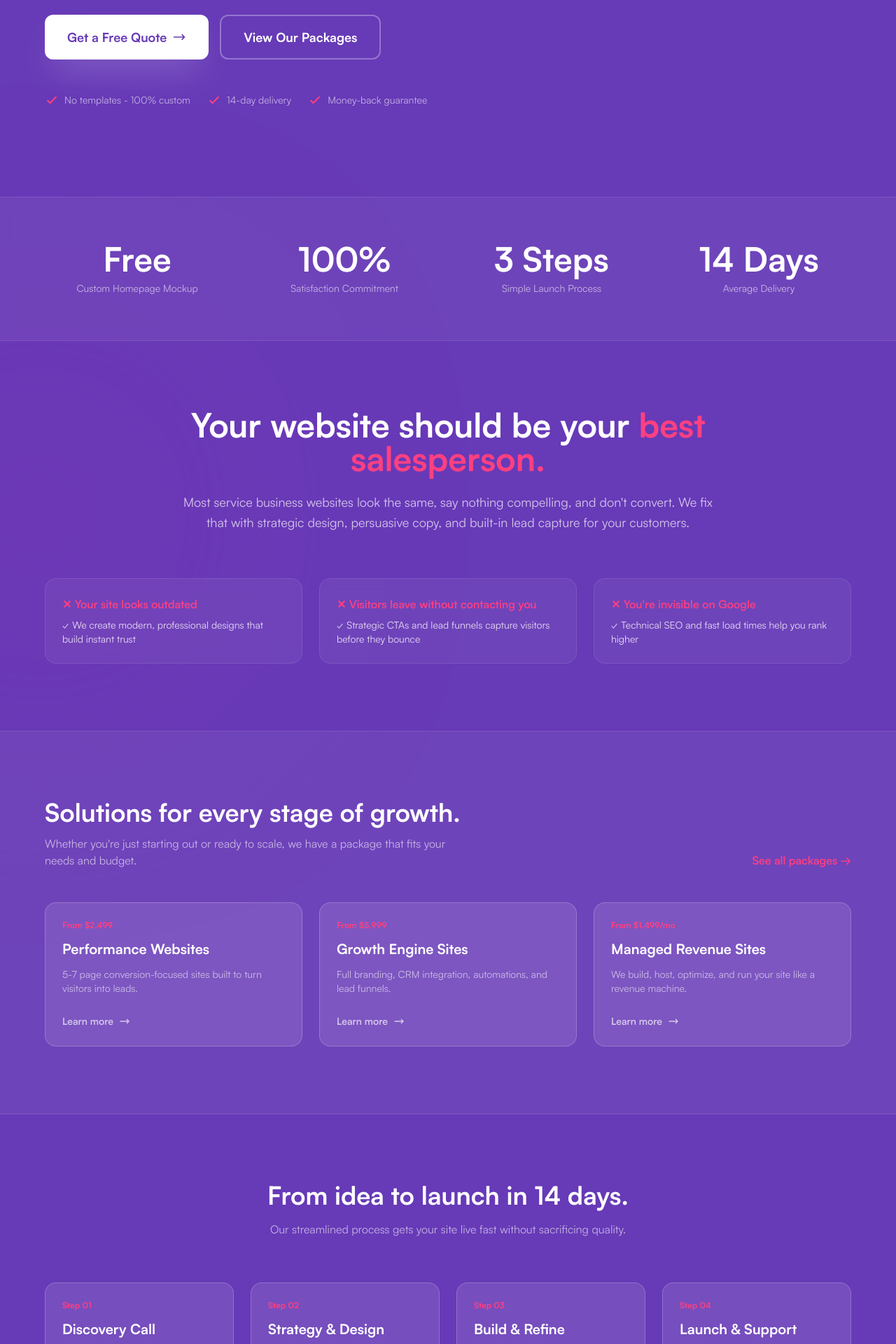
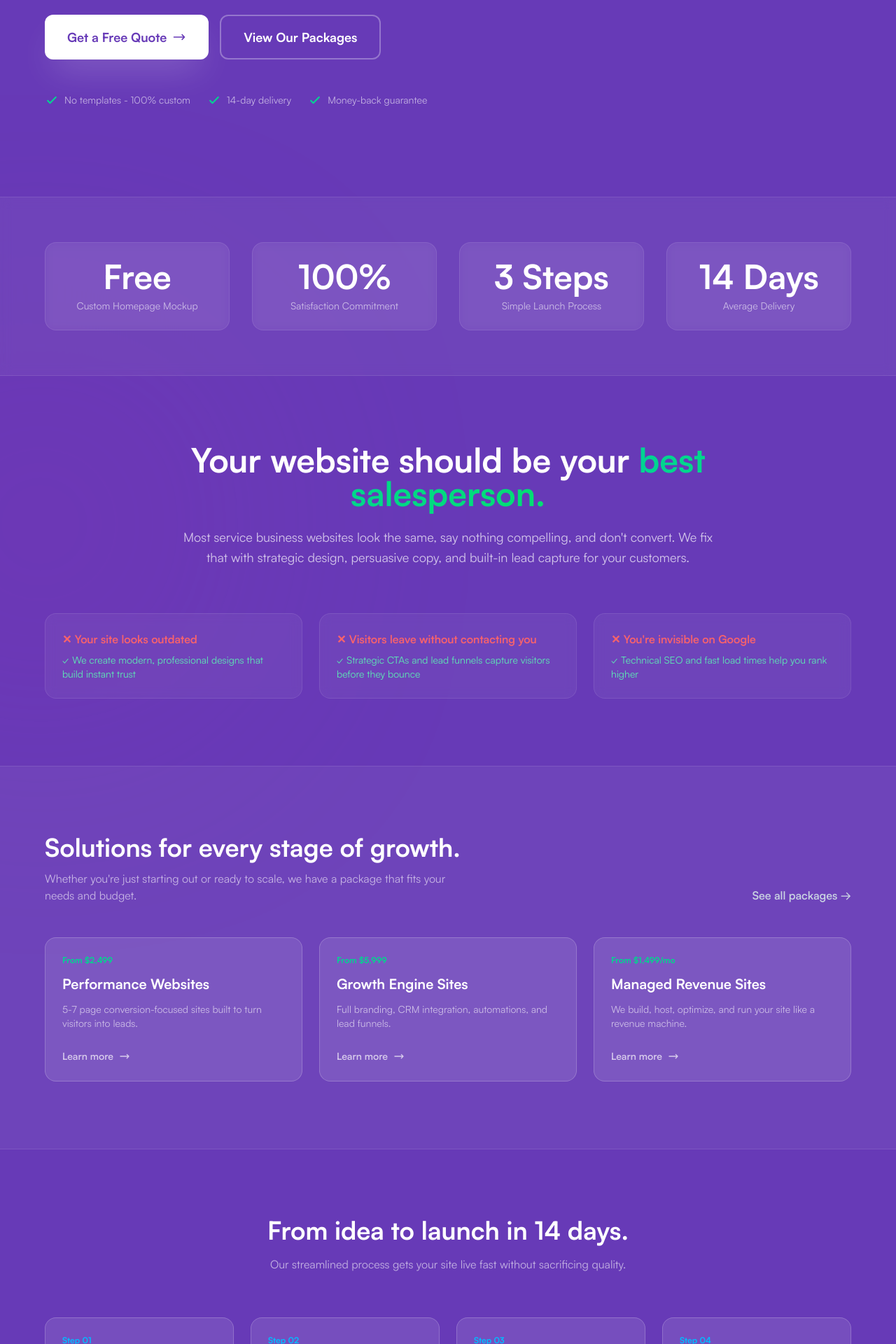
Before and after one commit to kmnxtbuck/nxtbuck, a Next.js app: page / in a window 1280 px wide. Shown: the part 560-2480 px from the top of the page at 70% size. Built offline with nearby package versions, Linux system fonts and the light colour scheme; no server answers.

Commit message:
Update colors

```diff
--- a/app/about-us/page.tsx
+++ b/app/about-us/page.tsx
@@ -246,14 +246,14 @@ export default function AboutUs() {
           <div className="flex flex-col sm:flex-row gap-3 sm:gap-4 justify-center">
             <Link
               href="/contact-us"
-              className="inline-flex items-center justify-center gap-2 px-6 sm:px-8 py-3.5 sm:py-4 rounded-xl bg-white text-[#673AB7] font-bold text-base sm:text-lg hover:bg-white/90 transition-all duration-300 shadow-2xl shadow-white/20 active:scale-[0.98] sm:hover:scale-[1.02]"
+              className="inline-flex items-center justify-center gap-2 px-6 sm:px-8 py-3.5 sm:py-4 rounded-xl bg-white text-[#673AB7] font-bold text-base sm:text-lg hover:bg-cyan-400 hover:text-white transition-all duration-300 shadow-2xl shadow-white/20 hover:shadow-cyan-400/40 active:scale-[0.98] sm:hover:scale-[1.02]"
             >
               Get Your Free Quote
               <ArrowIcon className="w-4 h-4 sm:w-5 sm:h-5" />
             </Link>
             <Link
               href="/our-products"
-              className="inline-flex items-center justify-center gap-2 px-6 sm:px-8 py-3.5 sm:py-4 rounded-xl border-2 border-white/30 text-white font-bold text-base sm:text-lg hover:bg-white/10 hover:border-white/50 transition-all duration-300"
+              className="inline-flex items-center justify-center gap-2 px-6 sm:px-8 py-3.5 sm:py-4 rounded-xl border-2 border-white/30 text-white font-bold text-base sm:text-lg hover:bg-cyan-400/20 hover:border-cyan-400/60 hover:text-cyan-300 transition-all duration-300"
             >
               View Packages
             </Link>
--- a/app/comparison/page.tsx
+++ b/app/comparison/page.tsx
@@ -167,14 +167,14 @@ export default function ComparisonPage() {
           <div className="flex flex-col sm:flex-row gap-3 sm:gap-4 justify-center mb-6 sm:mb-8">
             <Link
               href="/contact-us"
-              className="inline-flex items-center justify-center gap-2 px-8 sm:px-10 py-4 sm:py-5 rounded-xl bg-white text-[#673AB7] font-bold text-base sm:text-lg hover:bg-white/90 transition-all duration-300 shadow-2xl shadow-white/20 hover:shadow-white/30 active:scale-[0.98] sm:hover:scale-[1.02]"
+              className="inline-flex items-center justify-center gap-2 px-8 sm:px-10 py-4 sm:py-5 rounded-xl bg-white text-[#673AB7] font-bold text-base sm:text-lg hover:bg-cyan-400 hover:text-white transition-all duration-300 shadow-2xl shadow-white/20 hover:shadow-cyan-400/40 active:scale-[0.98] sm:hover:scale-[1.02]"
             >
               Get My Free 5-Minute Teardown
               <ArrowIcon className="w-4 h-4 sm:w-5 sm:h-5" />
             </Link>
             <Link
               href="/our-products"
-              className="inline-flex items-center justify-center gap-2 px-8 sm:px-10 py-4 sm:py-5 rounded-xl border-2 border-white/30 text-white font-bold text-base sm:text-lg hover:bg-white/10 hover:border-white/50 transition-all duration-300"
+              className="inline-flex items-center justify-center gap-2 px-8 sm:px-10 py-4 sm:py-5 rounded-xl border-2 border-white/30 text-white font-bold text-base sm:text-lg hover:bg-cyan-400/20 hover:border-cyan-400/60 hover:text-cyan-300 transition-all duration-300"
             >
               See Pricing & How It Works
             </Link>
--- a/app/components/ContactForm.tsx
+++ b/app/components/ContactForm.tsx
@@ -371,7 +371,7 @@ export default function ContactForm() {
       <button
         type="submit"
         disabled={status === "sending"}
-        className="w-full flex items-center justify-center gap-2 py-4 px-6 rounded-xl bg-white text-[#673AB7] font-bold text-base hover:bg-white/90 disabled:bg-white/50 transition-all duration-300 active:scale-[0.98]"
+        className="w-full flex items-center justify-center gap-2 py-4 px-6 rounded-xl bg-white text-[#673AB7] font-bold text-base hover:bg-cyan-400 hover:text-white disabled:bg-white/50 transition-all duration-300 active:scale-[0.98] hover:shadow-cyan-400/40"
       >
         {status === "sending" ? "Sending..." : "Get My Free Quote"}
         {status !== "sending" && <ArrowIcon className="w-5 h-5" />}
--- a/app/components/ConversionSlider.tsx
+++ b/app/components/ConversionSlider.tsx
@@ -566,7 +566,7 @@ export default function ConversionSlider() {
                     goal: selectedGoal,
                   })
                 }
-                className="inline-flex items-center justify-center gap-2 px-4 sm:px-5 py-2.5 rounded-xl bg-white text-[#673AB7] text-xs sm:text-sm font-semibold hover:bg-white/95 active:scale-[0.98] transition-all shadow-lg shadow-white/20"
+                className="inline-flex items-center justify-center gap-2 px-4 sm:px-5 py-2.5 rounded-xl bg-white text-[#673AB7] text-xs sm:text-sm font-semibold hover:bg-cyan-400 hover:text-white active:scale-[0.98] transition-all shadow-lg shadow-white/20 hover:shadow-cyan-400/40"
               >
                 Get my free 5‑minute teardown
               </button>
--- a/app/globals.css
+++ b/app/globals.css
@@ -30,6 +30,19 @@
     opacity: 1;
     transform: translateX(0);
   }
+}
+
+@keyframes breathe {
+  0%, 100% {
+    transform: scale(1);
+  }
+  50% {
+    transform: scale(1.002);
+  }
+}
+
+.breathe {
+  animation: breathe 1.2s ease-in-out infinite;
 }
 
 /* Blog post mobile responsiveness */
--- a/app/our-products/page.tsx
+++ b/app/our-products/page.tsx
@@ -275,8 +275,8 @@ export default function OurProducts() {
                   href="/contact-us"
                   className={`w-full flex items-center justify-center gap-2 py-3 sm:py-4 px-4 sm:px-6 rounded-lg sm:rounded-xl font-bold text-sm sm:text-base transition-all duration-300 active:scale-[0.98] ${
                     pkg.popular
-                      ? "bg-gradient-to-r from-[#FF4081] to-[#E040FB] text-white shadow-lg shadow-[#FF4081]/25 hover:shadow-[#FF4081]/40 sm:hover:scale-[1.02]"
-                      : "bg-white/10 text-white hover:bg-white/20 border border-white/10 hover:border-white/20"
+                      ? "bg-gradient-to-r from-[#FF4081] to-[#E040FB] text-white shadow-lg shadow-[#FF4081]/25 hover:bg-cyan-400 hover:shadow-cyan-400/40 sm:hover:scale-[1.02]"
+                      : "bg-white/10 text-white hover:bg-cyan-400/20 border border-white/10 hover:border-cyan-400/60 hover:text-cyan-300"
                   }`}
                 >
                   Get Started
@@ -304,7 +304,7 @@ export default function OurProducts() {
         </p>
             <Link
               href="/contact-us"
-              className="inline-flex items-center gap-2 sm:gap-3 px-6 sm:px-8 py-3 sm:py-4 rounded-lg sm:rounded-xl bg-white text-[#0a0a0a] font-bold text-sm sm:text-base hover:bg-white/90 transition-all duration-300 shadow-2xl shadow-white/10 hover:shadow-white/20 active:scale-[0.98] sm:hover:scale-[1.02]"
+              className="inline-flex items-center gap-2 sm:gap-3 px-6 sm:px-8 py-3 sm:py-4 rounded-lg sm:rounded-xl bg-white text-[#0a0a0a] font-bold text-sm sm:text-base hover:bg-cyan-400 hover:text-white transition-all duration-300 shadow-2xl shadow-white/10 hover:shadow-cyan-400/40 active:scale-[0.98] sm:hover:scale-[1.02]"
             >
               Schedule Your Free Consultation
               <ArrowIcon className="w-4 h-4 sm:w-5 sm:h-5" />
--- a/app/page.tsx
+++ b/app/page.tsx
@@ -114,14 +114,14 @@ export default function Home() {
             <div className="flex flex-col sm:flex-row gap-3 sm:gap-4 mb-8 sm:mb-12">
               <Link
                 href="/contact-us"
-                className="inline-flex items-center justify-center gap-2 px-6 sm:px-8 py-3.5 sm:py-4 rounded-xl bg-white text-[#673AB7] font-bold text-base sm:text-lg hover:bg-white/90 transition-all duration-300 shadow-2xl shadow-white/20 hover:shadow-white/30 active:scale-[0.98] sm:hover:scale-[1.02]"
+                className="inline-flex items-center justify-center gap-2 px-6 sm:px-8 py-3.5 sm:py-4 rounded-xl bg-white text-[#673AB7] font-bold text-base sm:text-lg hover:bg-cyan-400 hover:text-white transition-all duration-300 shadow-2xl shadow-white/20 hover:shadow-cyan-400/40 active:scale-[0.98] sm:hover:scale-[1.01]"
               >
                 Get a Free Quote
                 <ArrowIcon className="w-4 h-4 sm:w-5 sm:h-5" />
               </Link>
               <Link
                 href="/our-products"
-                className="inline-flex items-center justify-center gap-2 px-6 sm:px-8 py-3.5 sm:py-4 rounded-xl border-2 border-white/30 text-white font-bold text-base sm:text-lg hover:bg-white/10 hover:border-white/50 transition-all duration-300"
+                className="inline-flex items-center justify-center gap-2 px-6 sm:px-8 py-3.5 sm:py-4 rounded-xl border-2 border-white/30 text-white font-bold text-base sm:text-lg hover:bg-cyan-400/20 hover:border-cyan-400/60 hover:text-cyan-300 transition-all duration-300"
               >
                 View Our Packages
               </Link>
@@ -130,15 +130,15 @@ export default function Home() {
             {/* Trust Indicators */}
             <div className="flex flex-col sm:flex-row sm:flex-wrap items-start sm:items-center gap-3 sm:gap-6 text-xs sm:text-sm text-white/60">
               <div className="flex items-center gap-2">
-                <CheckIcon className="w-4 h-4 sm:w-5 sm:h-5 text-[#FF4081] flex-shrink-0" />
+                <CheckIcon className="w-4 h-4 sm:w-5 sm:h-5 text-emerald-400 flex-shrink-0" />
                 <span>No templates - 100% custom</span>
               </div>
               <div className="flex items-center gap-2">
-                <CheckIcon className="w-4 h-4 sm:w-5 sm:h-5 text-[#FF4081] flex-shrink-0" />
+                <CheckIcon className="w-4 h-4 sm:w-5 sm:h-5 text-emerald-400 flex-shrink-0" />
                 <span>14-day delivery</span>
               </div>
               <div className="flex items-center gap-2">
-                <CheckIcon className="w-4 h-4 sm:w-5 sm:h-5 text-[#FF4081] flex-shrink-0" />
+                <CheckIcon className="w-4 h-4 sm:w-5 sm:h-5 text-emerald-400 flex-shrink-0" />
                 <span>Money-back guarantee</span>
               </div>
             </div>
@@ -151,7 +151,7 @@ export default function Home() {
         <div className="max-w-6xl mx-auto">
           <div className="grid grid-cols-2 md:grid-cols-4 gap-6 sm:gap-8 text-center">
             {stats.map((stat, index) => (
-              <div key={index}>
+              <div key={index} className="breathe p-4 sm:p-6 rounded-2xl border border-white/10 bg-white/5 backdrop-blur-sm hover:scale-105 hover:shadow-lg hover:shadow-[#ffe577]/20 hover:-translate-y-1 transition-all duration-300 hover:border-[#ffe577]/40 hover:bg-[#ffe577]/5">
                 <div className="text-2xl sm:text-3xl md:text-4xl lg:text-5xl font-bold text-white mb-1 sm:mb-2">
                   {stat.value}
                 </div>
@@ -168,7 +168,7 @@ export default function Home() {
           <div className="max-w-3xl mx-auto text-center mb-8 sm:mb-12 md:mb-16">
             <h2 className="text-2xl sm:text-3xl md:text-4xl lg:text-5xl font-bold text-white mb-4 sm:mb-6">
               Your website should be your{" "}
-              <span className="text-[#FF4081]">best salesperson.</span>
+              <span className="bg-gradient-to-r from-emerald-400 to-green-400 bg-clip-text text-transparent">best salesperson.</span>
             </h2>
             <p className="text-base sm:text-lg text-white/70 leading-relaxed">
               Most service business websites look the same, say nothing
@@ -198,12 +198,12 @@ export default function Home() {
             ].map((item, index) => (
               <div
               key={index}
-                className="p-5 sm:p-6 rounded-2xl border border-white/10 bg-white/5 backdrop-blur-sm hover:border-[#FF4081]/30 transition-colors"
+                className="breathe p-5 sm:p-6 rounded-2xl border border-white/10 bg-white/5 backdrop-blur-sm hover:scale-105 hover:shadow-lg hover:shadow-[#ffe577]/25 hover:-translate-y-1 hover:border-[#ffe577]/40 hover:bg-[#ffe577]/5 transition-all duration-300"
               >
-                <div className="text-[#FF4081] font-semibold mb-2 text-sm sm:text-base">
+                <div className="text-red-400 font-semibold mb-2 text-sm sm:text-base">
                   ✕ {item.problem}
                 </div>
-                <div className="text-white/80 text-xs sm:text-sm">✓ {item.solution}</div>
+                <div className="text-emerald-300 text-xs sm:text-sm">✓ {item.solution}</div>
               </div>
             ))}
           </div>
@@ -225,7 +225,7 @@ export default function Home() {
             </div>
             <Link
               href="/our-products"
-              className="text-[#FF4081] font-semibold hover:text-[#E040FB] transition-colors whitespace-nowrap text-sm sm:text-base"
+              className="text-slate-300 font-semibold hover:text-slate-100 transition-colors whitespace-nowrap text-sm sm:text-base"
             >
               See all packages →
             </Link>
@@ -235,9 +235,9 @@ export default function Home() {
             {services.map((service, index) => (
               <div
                 key={index}
-                className="group p-5 sm:p-6 rounded-2xl border border-white/20 bg-white/10 hover:border-[#FF4081]/50 hover:bg-white/15 transition-all duration-300"
+                className="breathe group p-5 sm:p-6 rounded-2xl border border-white/20 bg-white/10 hover:scale-105 hover:shadow-lg hover:shadow-[#ffe577]/25 hover:-translate-y-1 hover:border-[#ffe577]/40 hover:bg-[#ffe577]/5 transition-all duration-300"
               >
-                <div className="text-xs font-bold text-[#FF4081] mb-2 sm:mb-3">
+                <div className="text-xs font-bold bg-gradient-to-r from-emerald-400 to-green-400 bg-clip-text text-transparent mb-2 sm:mb-3">
                   {service.price}
                 </div>
                 <h3 className="text-lg sm:text-xl font-bold text-white mb-2 sm:mb-3">
@@ -248,7 +248,7 @@ export default function Home() {
                 </p>
                 <Link
                   href="/our-products"
-                  className="inline-flex items-center gap-2 text-xs sm:text-sm font-semibold text-white/70 group-hover:text-[#FF4081] transition-colors"
+                  className="inline-flex items-center gap-2 text-xs sm:text-sm font-semibold text-white/70 group-hover:text-[#ffe577] transition-colors"
                 >
                   Learn more
                   <ArrowIcon className="w-3 h-3 sm:w-4 sm:h-4 group-hover:translate-x-1 transition-transform" />
@@ -301,9 +301,9 @@ export default function Home() {
             ].map((item, index) => (
               <div
                 key={index}
-                className="group p-5 sm:p-6 rounded-2xl border border-white/20 bg-white/10 hover:border-[#FF4081]/50 hover:bg-white/15 transition-all duration-300"
+                className="breathe group p-5 sm:p-6 rounded-2xl border border-white/20 bg-white/10 hover:scale-105 hover:shadow-lg hover:shadow-[#ffe577]/25 hover:-translate-y-1 hover:border-[#ffe577]/40 hover:bg-[#ffe577]/5 transition-all duration-300"
               >
-                <div className="text-xs font-bold text-[#FF4081] mb-2 sm:mb-3">
+                <div className="text-xs font-bold text-sky-400 mb-2 sm:mb-3">
                   Step {item.step}
                 </div>
                 <h3 className="text-lg sm:text-xl font-bold text-white mb-2 sm:mb-3">
@@ -324,7 +324,7 @@ export default function Home() {
         <div className="max-w-4xl mx-auto text-center">
           <h2 className="text-2xl sm:text-3xl md:text-4xl lg:text-5xl font-bold text-white mb-4 sm:mb-6">
             Ready to turn your website into a{" "}
-            <span className="bg-gradient-to-r from-[#FF4081] to-[#E040FB] bg-clip-text text-transparent">
+            <span className="bg-gradient-to-r from-emerald-400 to-green-400 bg-clip-text text-transparent">
               lead machine?
             </span>
           </h2>
@@ -335,7 +335,7 @@ export default function Home() {
           <div className="flex flex-col sm:flex-row gap-3 sm:gap-4 justify-center">
             <Link
               href="/contact-us"
-              className="inline-flex items-center justify-center gap-2 px-8 sm:px-10 py-4 sm:py-5 rounded-xl bg-white text-[#673AB7] font-bold text-base sm:text-lg hover:bg-white/90 transition-all duration-300 shadow-2xl shadow-white/20 hover:shadow-white/30 active:scale-[0.98] sm:hover:scale-[1.02]"
+              className="inline-flex items-center justify-center gap-2 px-8 sm:px-10 py-4 sm:py-5 rounded-xl bg-white text-[#673AB7] font-bold text-base sm:text-lg hover:bg-cyan-400 hover:text-white transition-all duration-300 shadow-2xl shadow-white/20 hover:shadow-cyan-400/40 active:scale-[0.98] sm:hover:scale-[1.02]"
             >
               Get Your Free Strategy Call
               <ArrowIcon className="w-4 h-4 sm:w-5 sm:h-5" />
```
